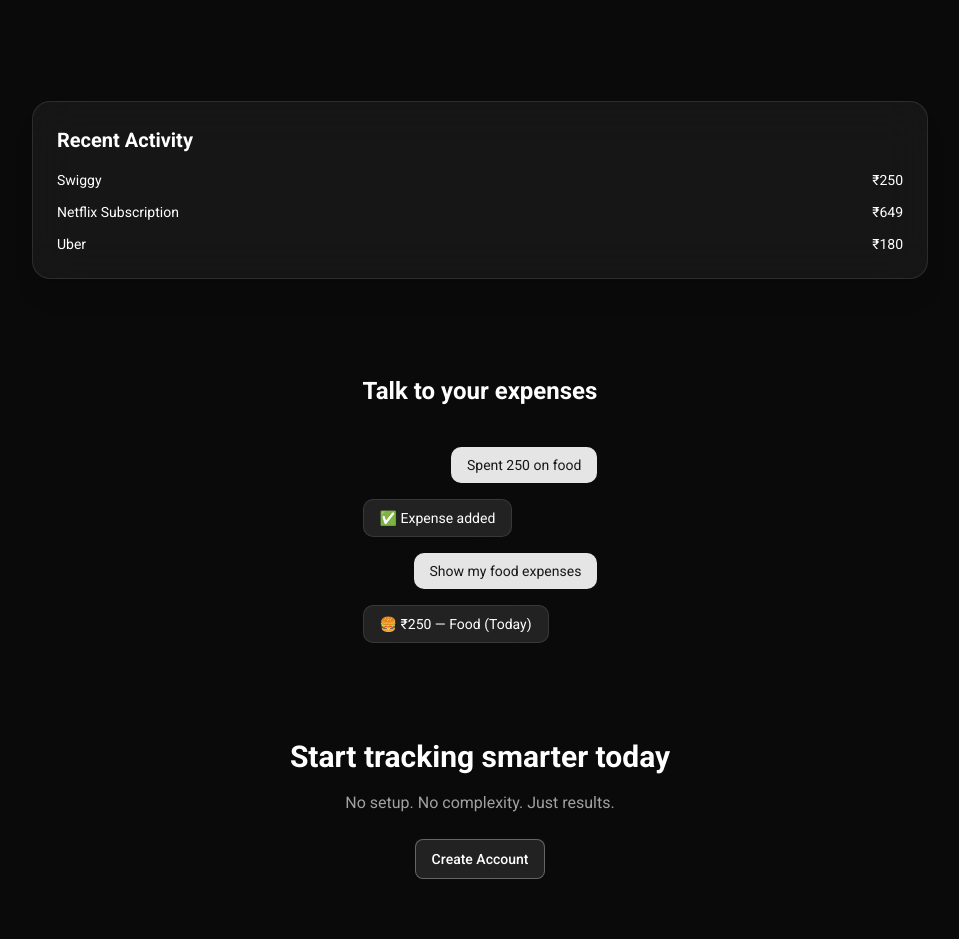
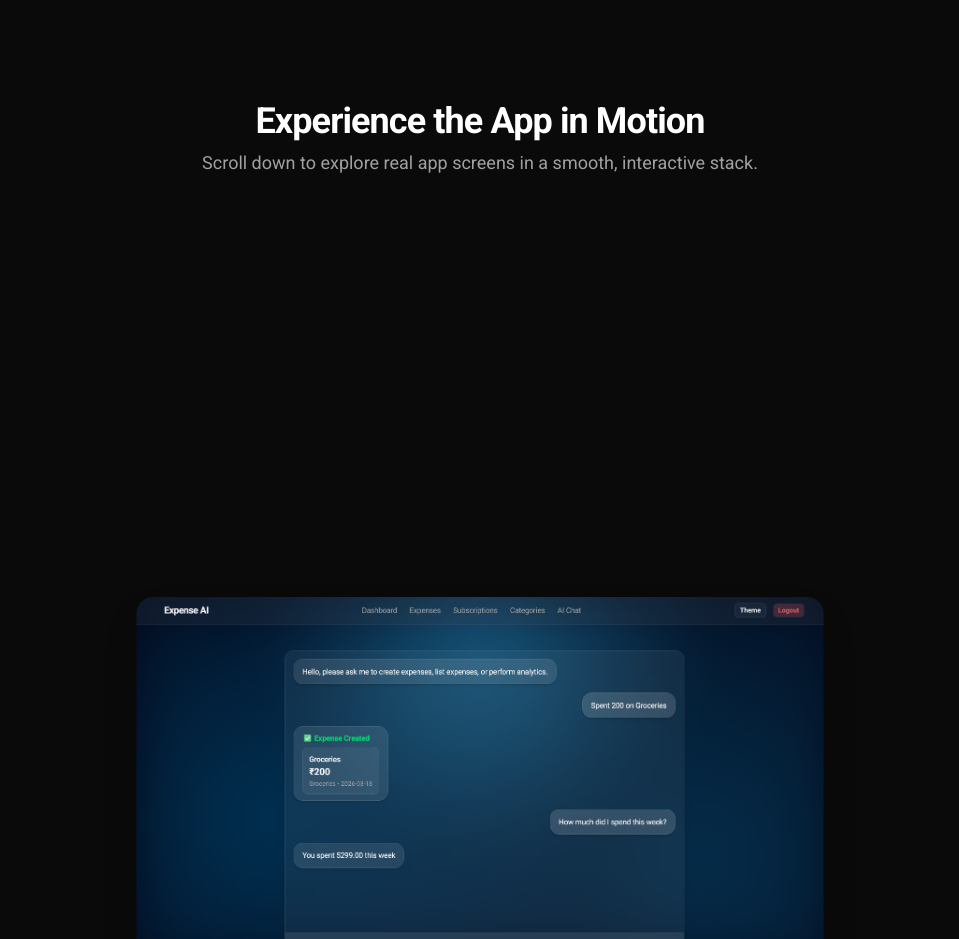
Before and after one commit to RedK22/aurum-ai-expense-tracker, a Next.js app in the folder frontend/: page / in a window 1280 px wide. Shown: the part 980-1919 px from the top of the page, without its empty margins (160-1119 px from the left). Built offline with nearby package versions, Linux system fonts and the light colour scheme; no server answers.

Commit message:
Added Skiper

```diff
--- a/frontend/app/layout.js
+++ b/frontend/app/layout.js
@@ -1,15 +1,14 @@
-import {Roboto} from "next/font/google";
+import { Roboto } from "next/font/google";
 import "./globals.css";
 
-import {TooltipProvider} from "@/components/ui/tooltip";
+import { TooltipProvider } from "@/components/ui/tooltip";
 import Navbar from "@/components/navbar";
-import {ThemeProvider} from "@/components/theme-provider";
-import {Toaster} from "@/components/optics/sonner";
+import { ThemeProvider } from "@/components/theme-provider";
+import { Toaster } from "@/components/optics/sonner";
 import BackgroundLayer from "@/components/BackgroundLayer";
-import {ThemeProviderCustom} from "@/components/theme-context";
+import { ThemeProviderCustom } from "@/components/theme-context";
 import SmoothScroll from "@/components/smooth-scroll";
-import {CurrencyProvider} from "@/components/currency-context";
-
+import { CurrencyProvider } from "@/components/currency-context";
 import AuthInit from "@/lib/AuthInit";
 
 const roboto = Roboto({
@@ -22,7 +21,7 @@ export const metadata = {
   description: "AI-powered expense tracking app",
 };
 
-export default function RootLayout({children}) {
+export default function RootLayout({ children }) {
   return (
     <html lang="en" className="dark">
       <body className={`${roboto.className} antialiased`}>
@@ -30,21 +29,20 @@ export default function RootLayout({children}) {
           <SmoothScroll />
           <ThemeProviderCustom>
             <AuthInit />
-            <div className="relative min-h-screen w-full overflow-hidden">
-              {/* BACKGROUND (behind everything) */}
-              <BackgroundLayer />
-
-              {/* APP (on top) */}
+            {/* Only the background is overflow-hidden and absolutely positioned */}
+            <div className="relative min-h-screen w-full">
+              <div className="absolute inset-0 overflow-hidden pointer-events-none z-0">
+                <BackgroundLayer />
+              </div>
+              {/* Main app content is NOT overflow-hidden */}
               <div className="relative z-10 flex min-h-screen flex-col">
                 <TooltipProvider>
                   <Navbar />
-
                   <div className="flex-1 px-6 py-6 max-w-7xl w-full mx-auto">
                     {children}
                   </div>
                 </TooltipProvider>
               </div>
-
               <Toaster position="bottom-right" richColors closeButton />
             </div>
           </ThemeProviderCustom>
--- a/frontend/app/page.js
+++ b/frontend/app/page.js
@@ -7,8 +7,15 @@ import {ActivityIcon} from "@/components/ui/activity";
 import {BotMessageSquareIcon} from "@/components/ui/bot-message-square";
 import {SquarePenIcon} from "@/components/ui/square-pen";
 
+import {Skiper16} from "@/components/ui/skiper-ui/skiper16";
+import ss1 from "@/public/images/landing/ss1.png";
+import ss2 from "@/public/images/landing/ss2.png";
+import ss3 from "@/public/images/landing/ss3.png";
+import ss4 from "@/public/images/landing/ss4.png";
+
 export default function Home() {
   const router = useRouter();
+  const skiperImages = [ss1, ss2, ss3, ss4];
 
   const features = [
     {
@@ -29,11 +36,6 @@ export default function Home() {
       description: "Manage your recurring expenses easily.",
       color: "#34d399",
     },
-    // {
-    //   title: "Analytics",
-    //   description: "Understand where your money goes.",
-    //   color: "#f59e0b",
-    // },
   ];
 
   return (
@@ -43,12 +45,10 @@ export default function Home() {
         <h1 className="text-4xl md:text-6xl font-bold tracking-tight max-w-3xl leading-tight">
           AI-Powered Expense Tracking
         </h1>
-
         <p className="mt-6 text-muted-foreground max-w-xl text-lg">
           A smarter way to track expenses — with AI assistance, clean insights,
           and zero clutter.
         </p>
-
         <div className="flex gap-4 mt-8">
           <StaggerButton
             className="bg-white/10 border border-white/30 backdrop-blue-xl text-white"
@@ -56,7 +56,6 @@ export default function Home() {
           >
             Get Started
           </StaggerButton>
-
           <StaggerButton
             className="bg-white/10 border border-white/30 backdrop-blue-xl text-white"
             onClick={() => router.push("/login")}
@@ -66,7 +65,7 @@ export default function Home() {
         </div>
       </section>
 
-      {/* FEATURES (FIXED) */}
+      {/* FEATURES */}
       <section className="px-6 pb-24 max-w-6xl mx-auto w-full">
         <SpotlightCards
           eyebrow="Features"
@@ -75,71 +74,26 @@ export default function Home() {
         />
       </section>
 
-      {/* PREVIEW */}
-      <section className="px-6 pb-24">
-        <div className="max-w-4xl mx-auto p-6 rounded-2xl border border-white/10 bg-white/5 backdrop-blur-xl shadow-xl">
-          <h2 className="text-xl font-semibold mb-4">Recent Activity</h2>
-
-          <div className="space-y-3 text-sm">
-            <div className="flex justify-between">
-              <span>Swiggy</span>
-              <span>₹250</span>
-            </div>
-
-            <div className="flex justify-between">
-              <span>Netflix Subscription</span>
-              <span>₹649</span>
-            </div>
-
-            <div className="flex justify-between">
-              <span>Uber</span>
-              <span>₹180</span>
-            </div>
-          </div>
+      {/* APP SHOWCASE */}
+      <section className="px-6 pb-16 max-w-4xl mx-auto w-full">
+        <div className="text-center mb-10">
+          <h2 className="text-4xl font-extrabold tracking-tight mb-2">
+            Experience the App in Motion
+          </h2>
+          <p className="text-lg text-muted-foreground">
+            Scroll down to explore real app screens in a smooth, interactive
+            stack.
+          </p>
         </div>
-      </section>
-
-      {/* AI DEMO */}
-      <section className="px-6 pb-24 max-w-3xl mx-auto">
-        <h2 className="text-2xl font-semibold text-center mb-10">
-          Talk to your expenses
-        </h2>
-
-        <div className="space-y-4 text-sm">
-          <div className="flex justify-end">
-            <div className="bg-primary text-primary-foreground px-4 py-2 rounded-lg">
-              Spent 250 on food
-            </div>
-          </div>
-
-          <div className="flex justify-start">
-            <div className="bg-white/10 px-4 py-2 rounded-lg backdrop-blur-xl border border-white/10">
-              ✅ Expense added
-            </div>
-          </div>
-
-          <div className="flex justify-end">
-            <div className="bg-primary text-primary-foreground px-4 py-2 rounded-lg">
-              Show my food expenses
-            </div>
-          </div>
-
-          <div className="flex justify-start">
-            <div className="bg-white/10 px-4 py-2 rounded-lg backdrop-blur-xl border border-white/10">
-              🍔 ₹250 — Food (Today)
-            </div>
-          </div>
-        </div>
+        <Skiper16 images={skiperImages} />
       </section>
 
       {/* CTA */}
       <section className="text-center pb-24 px-6">
         <h2 className="text-3xl font-semibold">Start tracking smarter today</h2>
-
         <p className="text-muted-foreground mt-4">
           No setup. No complexity. Just results.
         </p>
-
         <StaggerButton
           className="bg-white/10 border border-white/30 backdrop-blue-xl text-white mt-6"
           onClick={() => router.push("/register")}
--- /dev/null
+++ b/frontend/components/ui/skiper-ui/skiper16.jsx
@@ -0,0 +1,77 @@
+"use client";
+
+import {motion, useScroll, useTransform} from "framer-motion";
+import ReactLenis from "lenis/react";
+import React, {useRef} from "react";
+import Image from "next/image";
+
+const StickyCard_001 = ({i, title, src, progress, range, targetScale}) => {
+  const container = useRef(null);
+  const scale = useTransform(progress, range, [1, targetScale]);
+
+  return (
+    <div
+      ref={container}
+      className="sticky top-0 flex items-center justify-center"
+    >
+      <motion.div
+        style={{
+          scale,
+          top: `calc(-5vh + ${i * 20 + 180}px)`, // less vertical offset for a more compact stack
+        }}
+        className="rounded-3xl relative -top-1/4 flex h-[480px] w-[900px] origin-top flex-col overflow-hidden shadow-2xl"
+      >
+        <Image
+          src={src}
+          alt={title}
+          className="h-full w-full object-cover"
+          fill={false}
+          width={900}
+          height={480}
+          priority={i === 0}
+        />
+      </motion.div>
+    </div>
+  );
+};
+
+const Skiper16 = ({images = []}) => {
+  const container = useRef(null);
+  const {scrollYProgress} = useScroll({
+    target: container,
+    offset: ["start start", "end end"],
+  });
+
+  const projects = images.map((img, idx) => ({
+    title: `Screenshot ${idx + 1}`,
+    src: img.src ? img.src : img,
+  }));
+
+  return (
+    <ReactLenis root>
+      <main
+        ref={container}
+        className="relative flex w-full flex-col items-center justify-center pb-[60vh] pt-[30vh]"
+      >
+        {projects.map((project, i) => {
+          const targetScale = Math.max(
+            0.6,
+            1 - (projects.length - i - 1) * 0.1,
+          );
+          return (
+            <StickyCard_001
+              key={`p_${i}`}
+              i={i}
+              {...project}
+              progress={scrollYProgress}
+              range={[i * 0.25, 1]}
+              targetScale={targetScale}
+            />
+          );
+        })}
+      </main>
+    </ReactLenis>
+  );
+};
+
+export {Skiper16, StickyCard_001};
```
